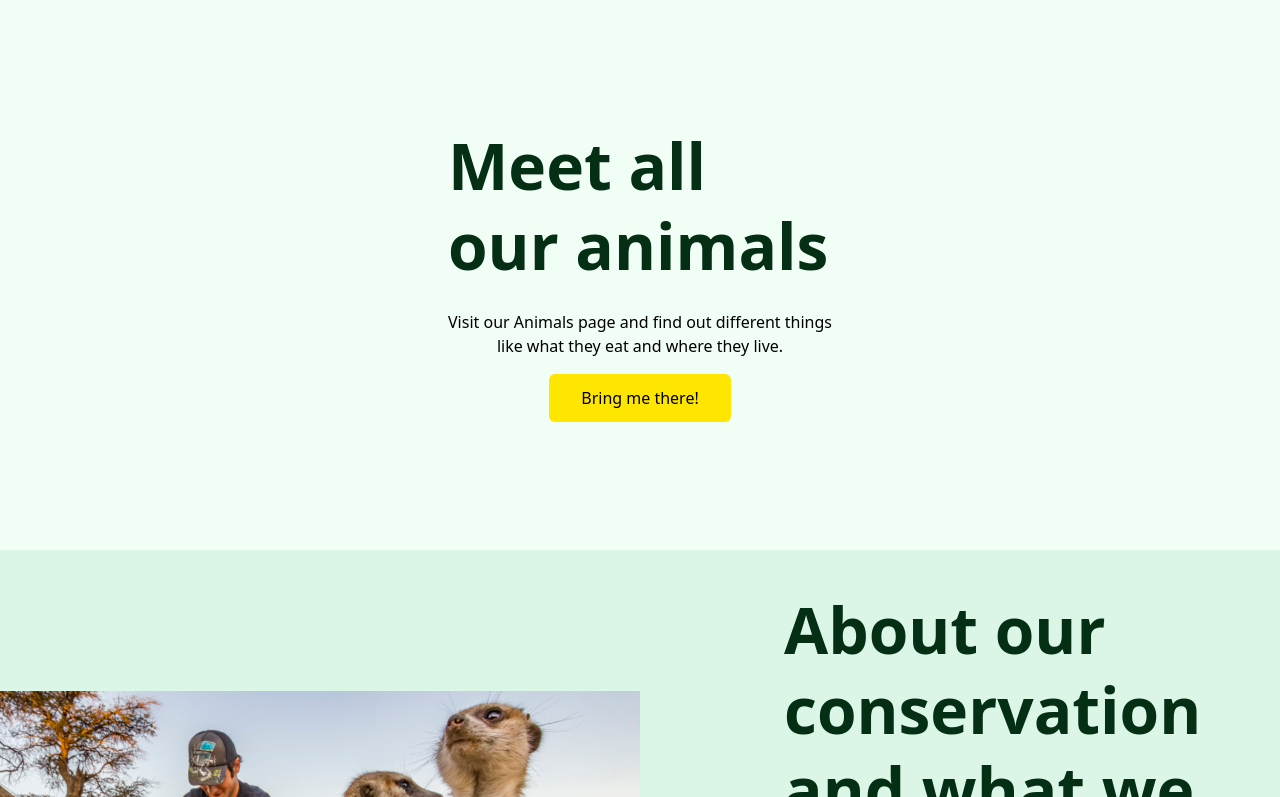
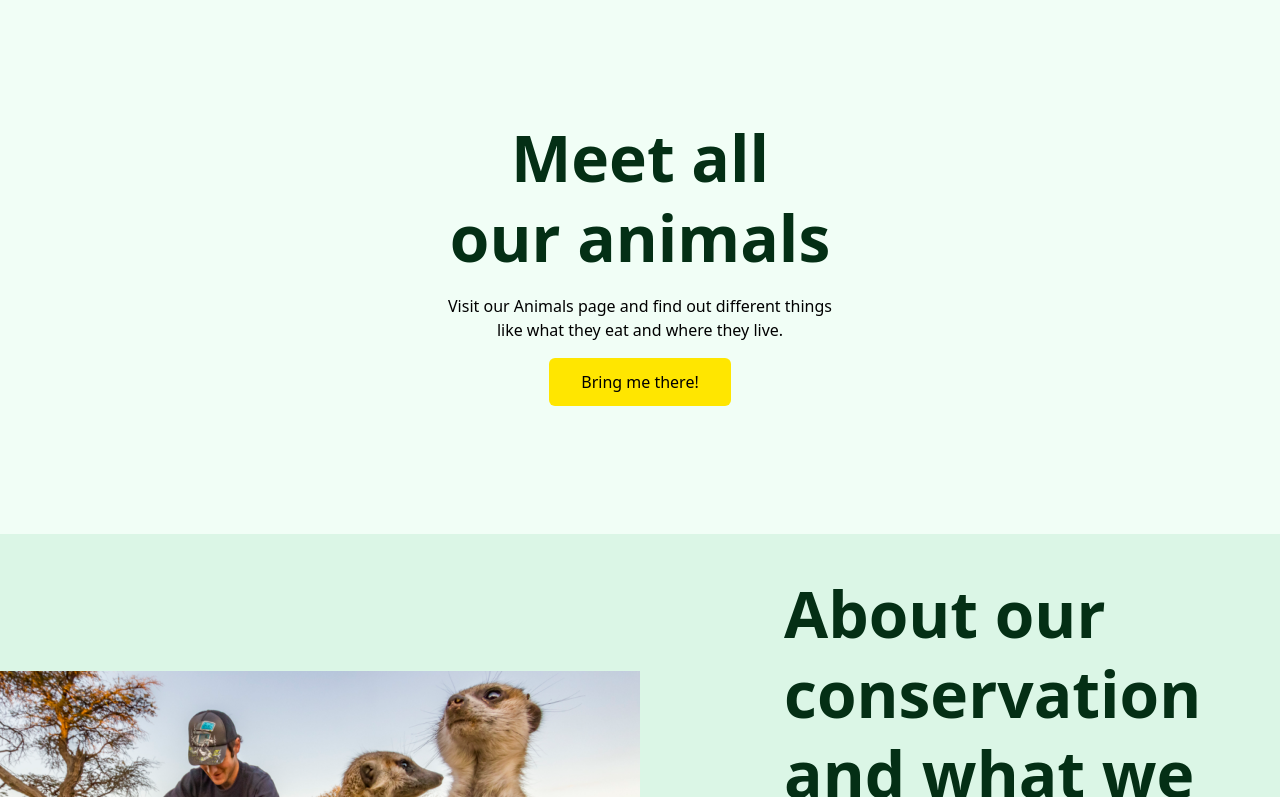
Before and after one commit to RammahKarpous/sherlock-zoo-front-end, a React (Create React App) app: page / in a window 1280 px wide. Shown: the part 1463-2260 px from the top of the page. Built offline with nearby package versions, Linux system fonts and the light colour scheme.

Commit message:
Updated the headings styling

```diff
--- a/src/components/CallToAction.jsx
+++ b/src/components/CallToAction.jsx
@@ -7,9 +7,9 @@ const CallToAction = () => {
 			<Heading
 				colour="white"
 				text="How you can help?"
-				extraClasses="mb-0"
 				size="medium"
-				level="3" />
+				level="3"
+				extraStyling="mb-0 text-center" />
 
 			<p className="text-white text-center px-4 max-w-md">
 				Whenever you visit our zoo, you help us with protecting all the animals
--- a/src/components/commonly-used-elements/Headings.jsx
+++ b/src/components/commonly-used-elements/Headings.jsx
@@ -1,16 +1,15 @@
-const Heading = ({ text, colour, extraClasses, weight, size, level }) => {
+const Heading = ({ text, colour, extraStyling, weight, size, level }) => {
 	let Tag = 'h' + level;
 
 	return (
 		<Tag className={`
 			text-${colour}
 			font-${weight}
-				${size === 'small' && 'text-small'}
-				${size === 'medium' && 'text-small sm:text-medium md:text-large'}
-				${size === 'large' && 'text-medium xl:text-large'}
-			mb-2
+				${size === 'small' ? 'text-small' : ''}
+				${size === 'medium' ? 'text-small sm:text-medium md:text-large' : ''}
+				${size === 'large' ? 'text-medium xl:text-large' : ''}
 			leading-tight
-			${extraClasses}`}>
+			${extraStyling}`}>
 
 			{text}
 		</Tag>
@@ -22,7 +21,7 @@ Heading.defaultProps = {
 	size: 'medium',
 	text: 'Add some text. use text="" prop.',
 	colour: 'green-dark',
-	extraClasses: '',
+	extraStyling: 'hello',
 	weight: 'bold'
 }
 
```
